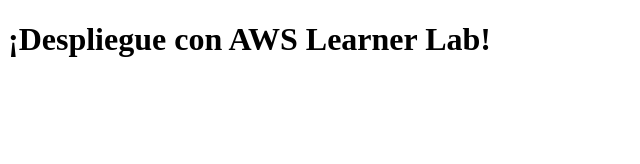
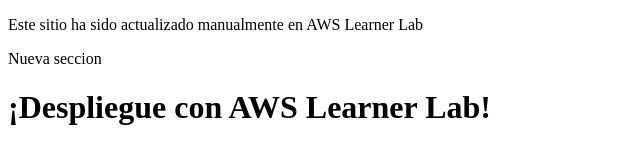
Before and after one commit to EmilioGar04/devops, a plain HTML site: page src/index.html in a window 1280 px wide. Shown: the whole page, without its empty margins (0-640 px from the left). Drawn offline with Linux system fonts and the light colour scheme.

Commit message:
Nueva seccion agregada

```diff
--- a/src/index.html
+++ b/src/index.html
@@ -7,6 +7,8 @@
 <link rel="stylesheet" href="styles.css">
 </head>
 <body>
+<p>Este sitio ha sido actualizado manualmente en AWS Learner Lab</p>
+<p>Nueva seccion</p>
 <h1>¡Despliegue con AWS Learner Lab!</h1>
 </body>
 </html>
```
